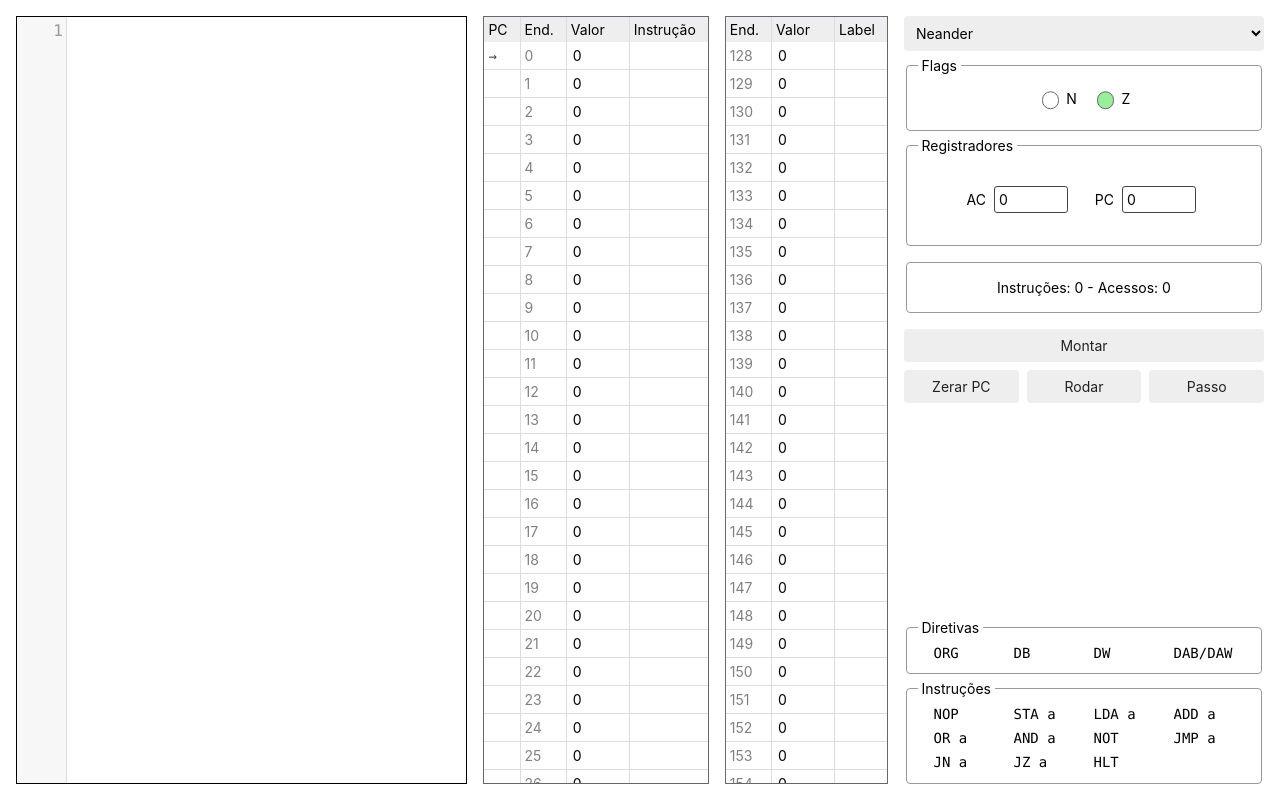
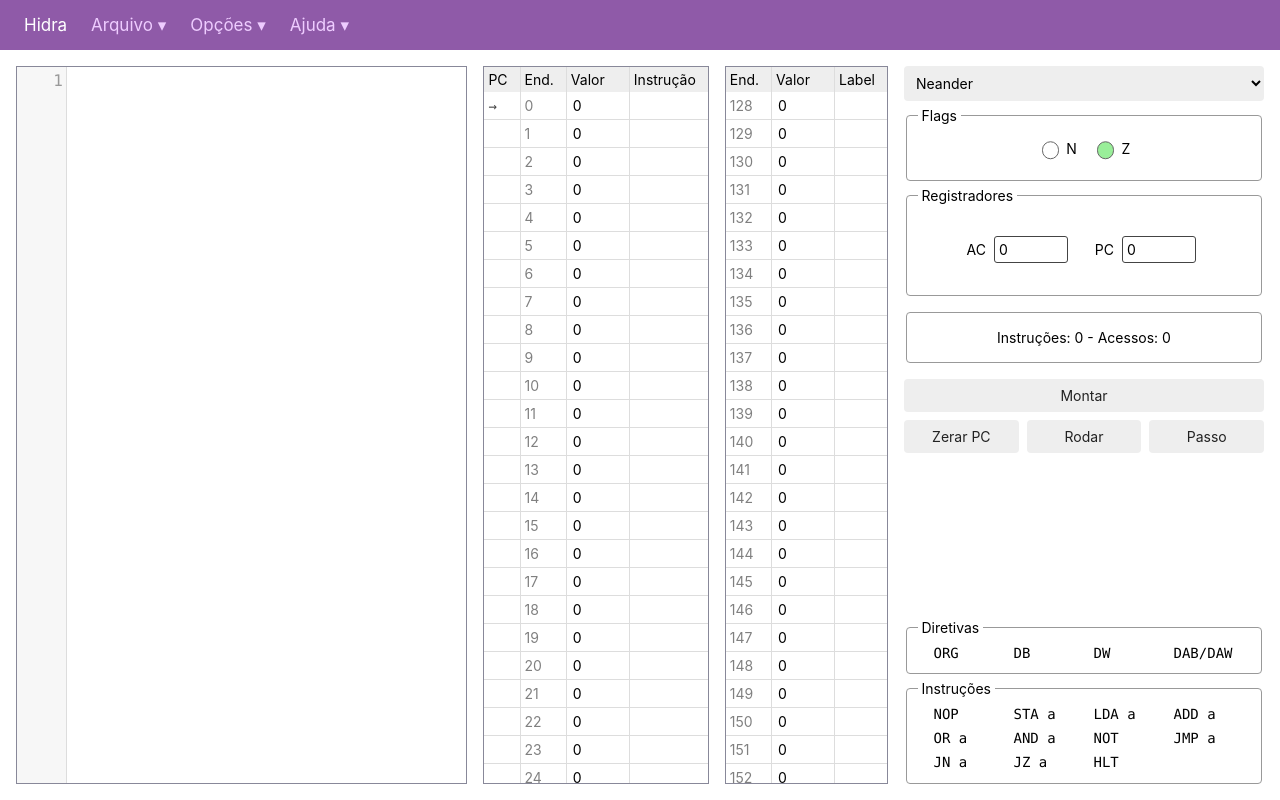
Before and after one commit to felipeal/hidra-web, a React (Create React App) app: page / in a window 1280 px wide. Built offline with nearby package versions, Linux system fonts and the light colour scheme.

Commit message:
Add navigation bar

```diff
--- a/src/style.css
+++ b/src/style.css
@@ -29,12 +29,84 @@ select, fieldset, button, table, input, .pc-sp-arrow {
 }
 
 /******************************************************************************
+/* Navigation bar
+/******************************************************************************/
+
+.navbar {
+  background-color: rgb(143, 90, 168);
+  font-size: 17px;
+  color: white;
+}
+
+/* Menu item */
+.navbar-item {
+  border: none;
+  padding: 8px;
+  font-size: 17px;
+  cursor: pointer;
+  background-color: unset;
+  color: #ecf;
+}
+.navbar-item:hover {
+  color: #fdf
+}
+
+/* Submenu item */
+.navbar-submenu-item {
+  border: none;
+  border-radius: 4px;
+  padding: 8px;
+  cursor: pointer;
+  text-align: left;
+  background-color: white;
+}
+.navbar-submenu-item:hover {
+  background-color: #ecf;
+}
+
+/* Submenu checkbox */
+.navbar-submenu-checkbox {
+  border-radius: 4px;
+  padding: 8px;
+}
+.navbar-submenu-checkbox,
+.navbar-submenu-checkbox * {
+  cursor: pointer;
+}
+.navbar-submenu-checkbox:hover {
+  background-color: #ecf;
+}
+.navbar-submenu-checkbox input {
+  width: 1.25em;
+  height: 1.25em;
+  margin-right: 4px;
+  border: 2px solid #868;
+  border-radius: 3px;
+  appearance: none;
+  background-color: white;
+}
+.navbar-submenu-checkbox input:checked {
+  background-color:  #ecf;;
+}
+
+/* Men separator */
+.menu-separator {
+  width: calc(100%-8px);
+  margin: 4px;
+  border-top: 1px solid #bbb;
+}
+
+.tippy-box {
+  box-shadow: none !important;
+}
+
+/******************************************************************************
 /* Left area (code editor and error messages)
 /******************************************************************************/
 
 /* Code editor area */
 .code-editor {
-  border: 1px solid;
+  border: 1px solid #889;
 }
 .react-codemirror2, .CodeMirror {
   height: 100%;
@@ -90,7 +162,7 @@ select, fieldset, button, table, input, .pc-sp-arrow {
 
 /* Error messages area */
 .error-messages-area {
-  border: 1px solid;
+  border: 1px solid #889;
 }
 .error-message {
   color: #a00;
@@ -105,7 +177,7 @@ select, fieldset, button, table, input, .pc-sp-arrow {
 /******************************************************************************/
 
 table {
-  border: 1px solid rgb(103, 103, 116);
+  border: 1px solid #889;
   border-collapse: collapse;
 }
 
@@ -194,7 +266,7 @@ fieldset legend {
 }
 
 /* Buttons */
-button {
+.machine-button {
   background-color: #eee;
   color: #222;
   border: none;
@@ -202,13 +274,13 @@ button {
   padding: 8px;
   cursor: pointer;
 }
-button:hover:not([disabled]) {
+.machine-button:hover:not([disabled]) {
   background-color: #ddd;
 }
-button:active:not([disabled]) {
+.machine-button:active:not([disabled]) {
   background-color: #aaa;
 }
-button:disabled {
+.machine-button:disabled {
   cursor: auto;
   color: #aaa;
 }
--- a/src/ui/App.tsx
+++ b/src/ui/App.tsx
@@ -2,6 +2,7 @@ import React, { ChangeEvent, useEffect, useState } from "react";
 import codemirror from "codemirror";
 import Tippy from "@tippyjs/react";
 import "tippy.js/dist/tippy.css";
+import "tippy.js/themes/light-border.css";
 
 // Components
 import CodeEditor, { hasBreakpointAtLine } from "./CodeEditor";
@@ -26,6 +27,7 @@ import { Volta } from "../machines/Volta";
 import { Assembler } from "../core/Assembler";
 import { Texts } from "../core/Texts";
 import { ErrorMessage } from "../core/Errors";
+import { Menu, SubMenuCheckBox, SubMenuItem, SubMenuSeparator } from "./Menus";
 
 // Global pointer required for CodeMirror persistence between live-reloads
 declare global {
@@ -70,6 +72,15 @@ export default function App() {
   const [errorMessages, setErrorMessages] = useState([] as ErrorMessage[]);
   const [isRunning, setRunning] = useState(machine.isRunning());
 
+  // Display toggles
+  const [displayHex, setDisplayHex] = useState(false);
+  const [displayNegative, setDisplayNegative] = useState(false);
+  const [displayChars, setDisplayChars] = useState(false);
+  const [displayFast, setDisplayFast] = useState(false);
+  const [displayFollowPC, setDisplayFollowPC] = useState(true);
+
+  const navBarHeightPx = 50;
+
   useEffect(() => {
     // Restore values on machine change
     setRunning(machine.isRunning());
@@ -87,11 +98,44 @@ export default function App() {
   }, [machine, assembler]);
 
   return (
-    <div style={{ height: "calc(100vh - 32px)", display: "flex", margin: "16px", gap: "16px" }}>
+    <div style={{ height: "100vh", display: "flex", flexDirection: "column" }}>
 
       {/**********************************************************************
+        * Navigation bar
+        **********************************************************************/}
+
+      <div className="navbar" style={{
+        height: `${navBarHeightPx}px`, display: "flex", gap: "8px", alignItems: "center", paddingLeft: "16px", columnGap: "8px"
+      }}>
+        <span style={{ padding: "8px" }}>Hidra</span>
+        <Menu title="Arquivo">
+          <SubMenuItem title="Abrir" callback={() => {}}/>
+          <SubMenuItem title="Salvar" callback={() => {}}/>
+          <SubMenuSeparator/>
+          <SubMenuItem title="Importar memória" callback={() => {}}/>
+          <SubMenuItem title="Exportar memória" callback={() => {}}/>
+        </Menu>
+        <Menu title="Opções">
+          <SubMenuCheckBox title="Hexadecimal" checked={displayHex} setChecked={setDisplayHex}/>
+          <SubMenuCheckBox title="Interpretar negativos" checked={displayNegative} setChecked={setDisplayNegative}/>
+          <SubMenuCheckBox title="Interpretar caracteres" checked={displayChars} setChecked={setDisplayChars}/>
+          <SubMenuSeparator/>
+          <SubMenuCheckBox title="Execução rápida" checked={displayFast} setChecked={setDisplayFast}/>
+          <SubMenuCheckBox title="Execução segue cursor" checked={displayFollowPC} setChecked={setDisplayFollowPC}/>
+        </Menu>
+        <Menu title="Ajuda">
+          <SubMenuItem title="Abrir exemplo" callback={() => {}}/>
+          <SubMenuItem title="Atalhos de teclado" callback={() => {}}/>
+          <SubMenuSeparator/>
+          <SubMenuItem title="Sobre" callback={() => {}}/>
+        </Menu>
+      </div>
+
+      <div style={{ height: `calc(100vh - 32px - ${navBarHeightPx}px)`, display: "flex", margin: "16px", gap: "16px" }}>
+
+        {/********************************************************************
           * Left area (code editor and error messages)
-        **********************************************************************/}
+          ********************************************************************/}
 
         <div style={{ height: "100%", flex: 1, display: "flex", flexDirection: "column", overflowX: "auto", minWidth: "20rem" }}>
 
@@ -104,17 +148,17 @@ export default function App() {
           {(errorMessages.length > 0) && <div className="error-messages-area monospace-font" style={{ flex: 0.125, marginTop: "16px", overflow: "auto", padding: "4px" }}>
             {errorMessages.map((errorMessage, index) => {
               return <span className="error-message" key={index} onClick={() => {
-              codeMirrorInstance.setSelection({line: errorMessage.lineNumber - 1, ch: Infinity}, {line: errorMessage.lineNumber - 1, ch: 0});
+                codeMirrorInstance.setSelection({ line: errorMessage.lineNumber - 1, ch: Infinity }, { line: errorMessage.lineNumber - 1, ch: 0 });
                 codeMirrorInstance.focus();
-            }}>{Texts.buildErrorMessageText(errorMessage)}<br/></span>;
+              }}>{Texts.buildErrorMessageText(errorMessage)}<br /></span>;
             })}
           </div>}
 
         </div>
 
-      {/**********************************************************************
+        {/********************************************************************
           * Middle area (memory tables)
-        **********************************************************************/}
+          ********************************************************************/}
 
         {/* Instructions memory area */}
         <table className="instructions-table" style={{ height: "100%", display: "block", overflowY: "scroll", minWidth: "10rem" }}>
@@ -165,9 +209,9 @@ export default function App() {
           </tbody>
         </table>}
 
-      {/**********************************************************************
+        {/********************************************************************
           * Right area (machine)
-        **********************************************************************/}
+          ********************************************************************/}
 
         <div style={{ width: "360px", minWidth: "360px", display: "inline-flex", flexDirection: "column", overflowY: "auto" }}>
 
@@ -238,14 +282,14 @@ export default function App() {
 
           {/* Buttons */}
           <div className="hide-if-busy" style={{ display: "flex", flexDirection: "column", gap: "8px" }}>
-          <button onClick={() => {
+            <button className="machine-button" onClick={() => {
               const sourceCode = window.codeMirrorInstance.getValue();
               machine.setRunning(false);
               setErrorMessages(assembler.build(sourceCode));
               machine.updateInstructionStrings();
             }}>Montar</button>
             <div style={{ display: "flex", gap: "8px" }}>
-            <button style={{ flex: 1 }} onClick={() => {
+              <button className="machine-button" style={{ flex: 1 }} onClick={() => {
                 machine.setRunning(false);
                 machine.setPCValue(0);
                 if (machine.hasRegister("SP")) {
@@ -253,7 +297,7 @@ export default function App() {
                 }
                 machine.clearCounters();
               }}>Zerar PC</button>
-            <button style={{ flex: 1 }} onClick={() => {
+              <button className="machine-button" style={{ flex: 1 }} onClick={() => {
                 if (!machine.isRunning()) { // Run requested
                   machine.setRunning(true);
                   const nextStep = function () {
@@ -275,7 +319,7 @@ export default function App() {
                   machine.updateInstructionStrings();
                 }
               }}>{isRunning ? "Parar" : "Rodar"}</button>
-            <button disabled={isRunning} style={{ flex: 1 }} onClick={() => {
+              <button className="machine-button" disabled={isRunning} style={{ flex: 1 }} onClick={() => {
                 machine.step();
                 machine.updateInstructionStrings();
               }}>Passo</button>
@@ -355,5 +399,6 @@ export default function App() {
 
         </div>
       </div>
+    </div>
   );
 }
--- /dev/null
+++ b/src/ui/Menus.tsx
@@ -0,0 +1,32 @@
+import React from "react";
+import Tippy from "@tippyjs/react";
+
+export function Menu({ title, children }: { title: string, children: React.ReactNode[] }) {
+  return <div>
+    <Tippy
+      trigger="click" interactive appendTo="parent" arrow={false} theme="light-border" placement="bottom-start"
+      content={
+        <div style={{ display: "flex", flexDirection: "column", gap: "8px" }}>
+          {children}
+        </div>
+      }
+    >
+      <button className="navbar-item">{title} ▾</button>
+    </Tippy>
+  </div>;
+}
+
+export function SubMenuItem({ title, callback }: { title: string, callback: () => void }) {
+  return <button className="navbar-submenu-item" onClick={callback}>{title}</button>;
+}
+
+export function SubMenuCheckBox({ title, checked, setChecked }: { title: string, checked: boolean, setChecked: (checked: boolean) => void }) {
+  return <div className="navbar-submenu-checkbox" style={{ display: "flex", flexDirection: "row", gap: "4px", alignItems: "center" }}>
+    <input id={`drop-down-item-${title}-input`} type="checkbox" checked={checked} onClick={() => setChecked(!checked)} />
+    <label htmlFor={`drop-down-item-${title}-input`}>{title}</label>
+  </div>;
+}
+
+export function SubMenuSeparator() {
+  return <div className="menu-separator"/>;
+}
```
Lines whose indentation alone changed are shown as unchanged.
